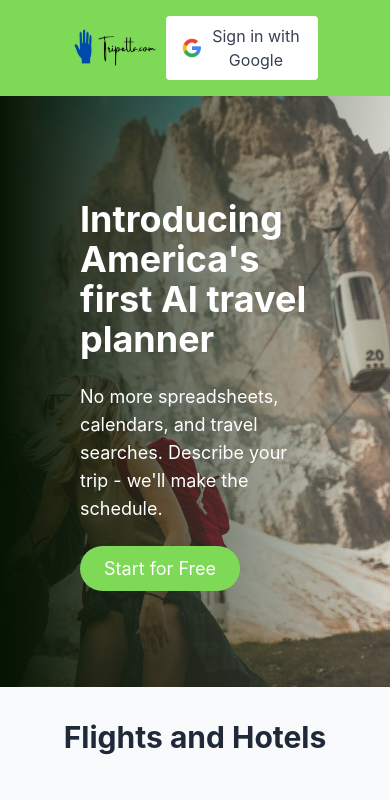
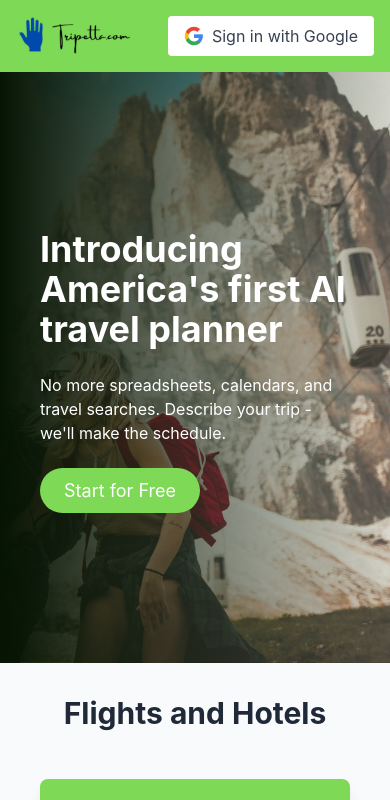
Before and after one commit to EyosiyasMekbib/tripetta, a plain HTML site: page index.html in a window 390 px wide. Shown: the top 800 px of the page. Drawn offline with nearby package versions, Linux system fonts and the light colour scheme.

Commit message:
Update page layout and styling for header, features, and travel guides sections

```diff
--- a/index.html
+++ b/index.html
@@ -28,7 +28,7 @@
 <body class="bg-white text-gray-800">
 
     <!-- Header -->
-    <header class="px-14 primary-green flex justify-center">
+    <header class="px-0 md:px-14 primary-green flex justify-center">
         <div class="container flex justify-between items-center p-4">
             <!-- Logo -->
             <div class="flex items-center">
@@ -54,10 +54,10 @@
     <!-- Main Content -->
     <main class="mx-auto pb-12">
         <!-- Hero Section -->
-        <section class="hero-bg flex flex-col justify-center items-start text-left text-white px-6 md:px-auto">
-            <div class="w-full max-w-2xl px-14">
+        <section class="hero-bg flex flex-col justify-center items-start text-left text-white px-4 md:px-auto">
+            <div class="w-full max-w-2xl px-6 md:px-14">
                 <h1 class="text-4xl md:text-5xl font-bold mb-6">Introducing America's first AI travel planner</h1>
-                <p class="text-lg md:text-xl mb-8">No more spreadsheets, calendars, and travel searches. Describe your trip - we'll make the schedule.</p>
+                <p class="text-base md:text-xl mb-8">No more spreadsheets, calendars, and travel searches. Describe your trip - we'll make the schedule.</p>
                 <a href="#" class="primary-green text-white px-6 py-3 rounded-full text-lg hover:opacity-80">Start for Free</a>
             </div>
         </section>
@@ -137,7 +137,7 @@
 
 
         <!-- Features Section -->
-        <section class="px-14   py-8 primary-green">
+        <section class="px-0 md:px-14   py-8 primary-green">
             <div class="container mx-auto text-center mb-12 px-4">
                 <h2 class="text-3xl md:text-4xl font-bold text-white">What you can do with it.</h2>
             </div>
@@ -195,7 +195,7 @@
 
 
         <!-- Travel Guides Section -->
-        <section class="px-14 py-8">
+        <section class="px-0 md:px-14 py-8">
             <div class="container mx-auto text-center mb-12 px-4">
                 <h2 class="text-3xl md:text-4xl font-bold">Travel Guides</h2>
             </div>
```
